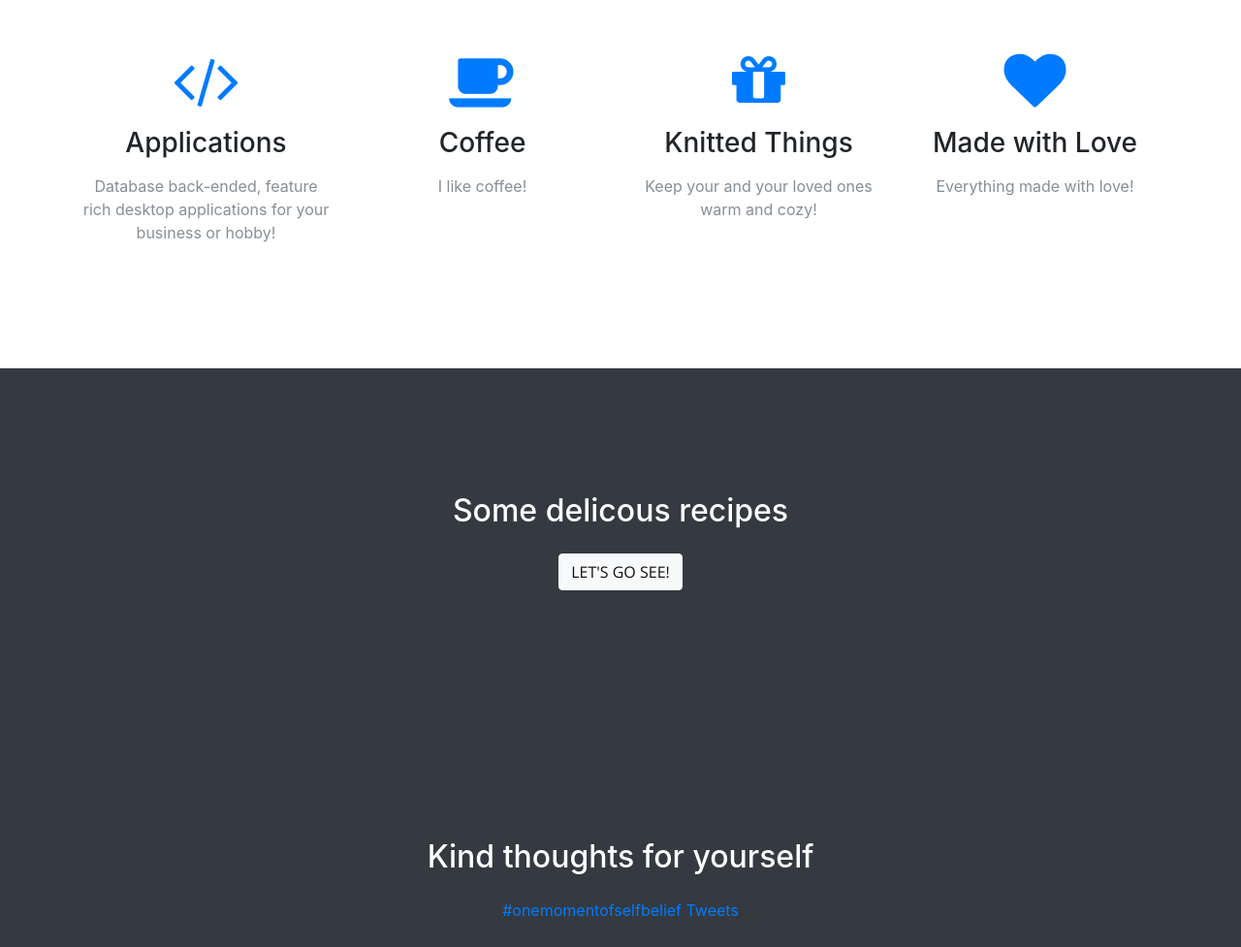
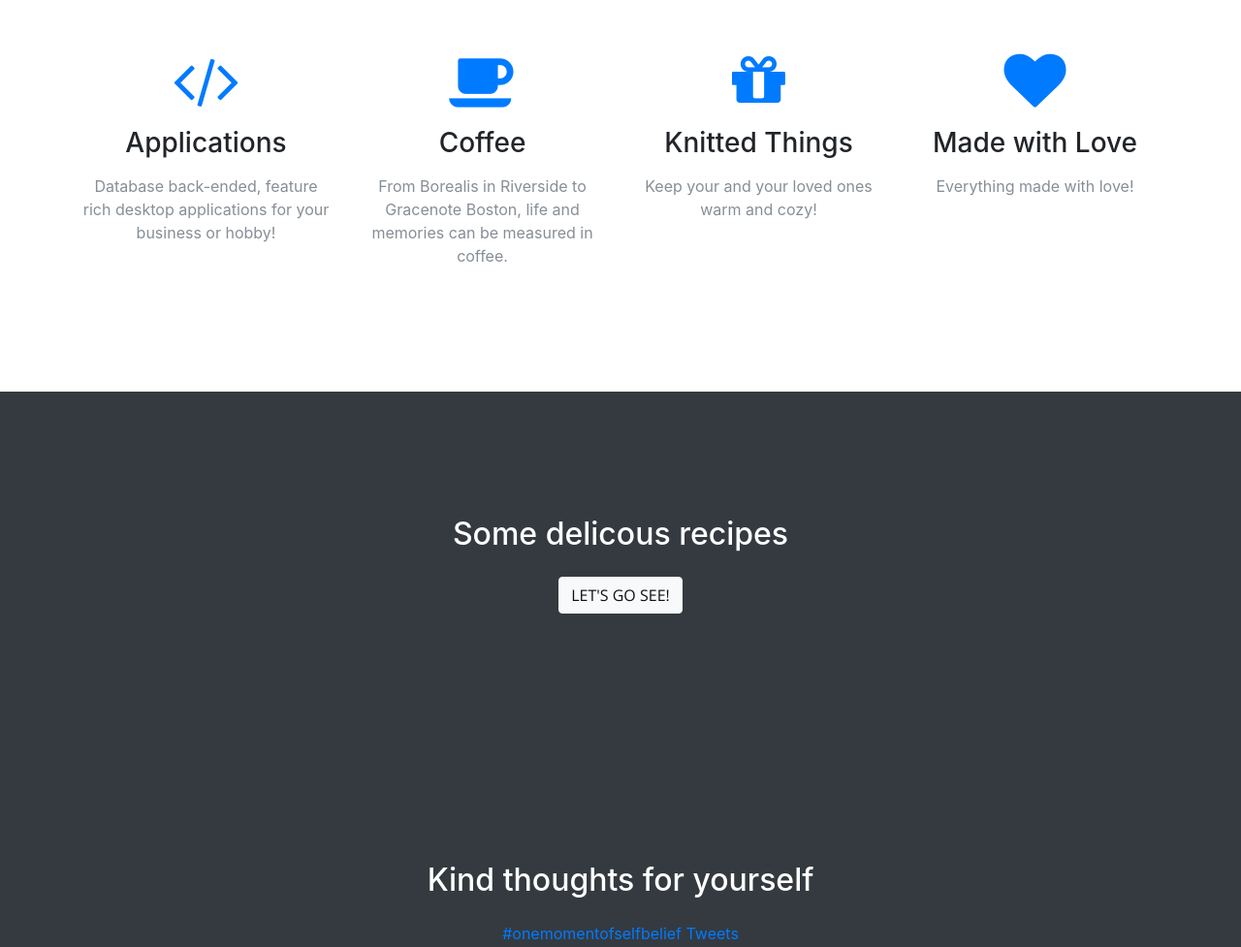
Before and after one commit to silviak/Turkaffe, a website with bundled scripts: page index.html in a window 1280 px wide. Shown: the part 1466-2443 px from the top of the page at 97% size. Built offline with nearby package versions, Linux system fonts and the light colour scheme.

Commit message:
Update index.html

```diff
--- a/index.html
+++ b/index.html
@@ -106,7 +106,7 @@
             <div class="service-box mt-5 mx-auto">
               <i class="fa fa-4x fa-coffee text-primary mb-3 sr-icons"></i>
               <h3 class="mb-3">Coffee</h3>
-              <p class="text-muted mb-0">I like coffee!</p>
+              <p class="text-muted mb-0">From Borealis in Riverside to Gracenote Boston, life and memories can be measured in coffee.</p>
             </div>
           </div>
           <div class="col-lg-3 col-md-6 text-center">
```
